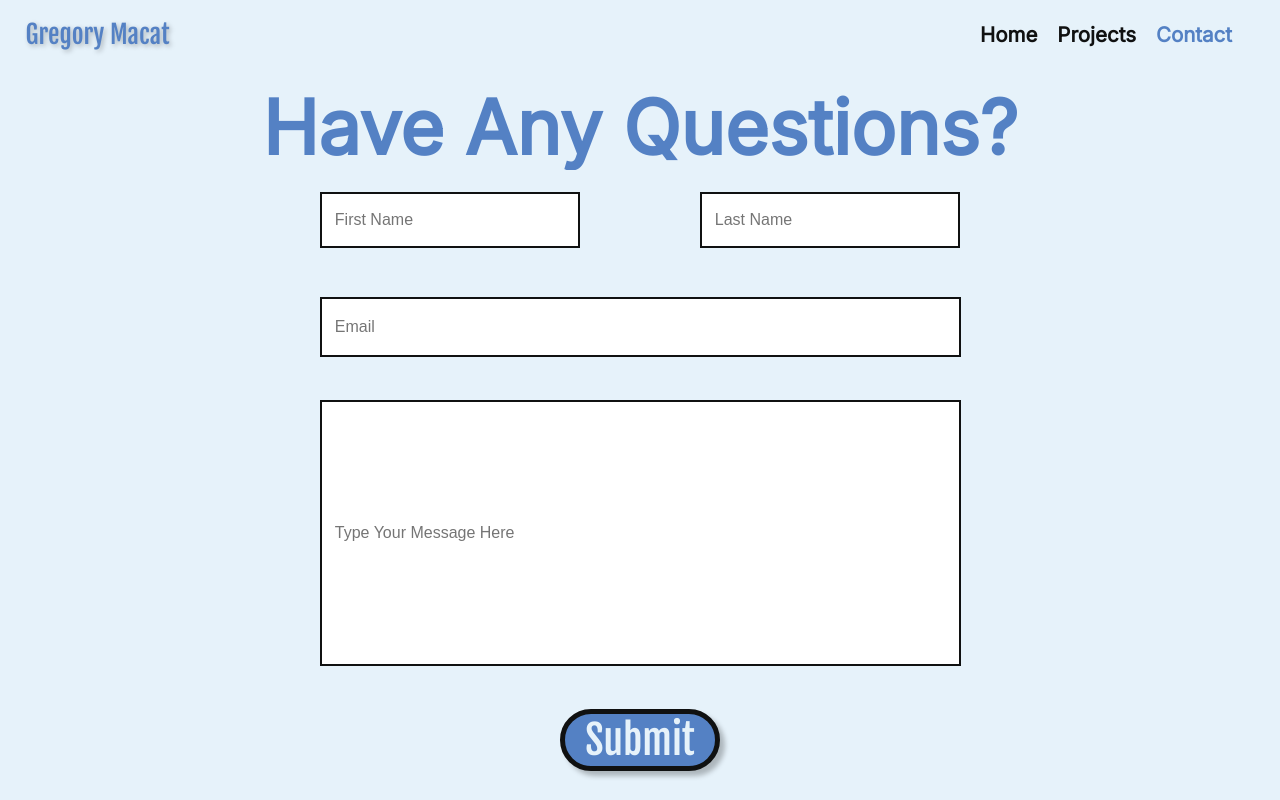
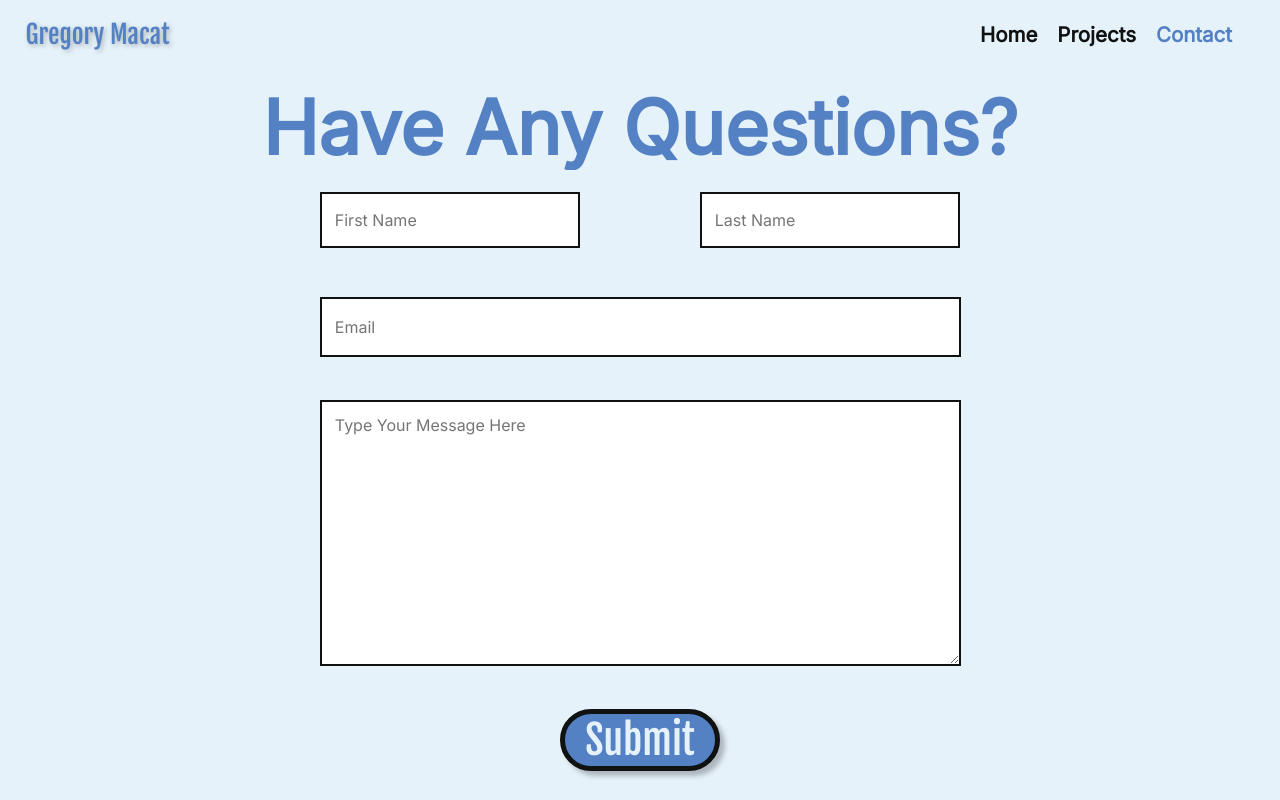
Before and after one commit to gregorymacat/portfolio, a React app: page / in a window 1280 px wide. Both pictures are taken after a click on the element "Contact". Built offline with nearby package versions, Linux system fonts and the light colour scheme.

Commit message:
Fixed textarea

```diff
--- a/src/components/ContactForm/ContactForm.css
+++ b/src/components/ContactForm/ContactForm.css
@@ -24,9 +24,10 @@
   font-weight: 700;
   line-height: normal;
 }
-.contact-form input {
+.contact-form input, .contact-form textarea {
   border: 2px solid #101111;
   background: #FFF;
+  font-family: "Inter", sans-serif;
 }
 .name-inputs {
   display: flex;
--- a/src/components/ContactForm/ContactForm.jsx
+++ b/src/components/ContactForm/ContactForm.jsx
@@ -42,7 +42,7 @@ function ContactForm() {
           <input id="last-name-input" placeholder="Last Name" onChange={handleChange}></input>
         </div>
         <input id="email-input" placeholder="Email" onChange={handleChange}></input>
-        <input id="inquiry-input" type="text-area" placeholder="Type Your Message Here" onChange={handleChange}></input>
+        <textarea id="inquiry-input" placeholder="Type Your Message Here" onChange={handleChange}></textarea>
         <button type="submit">Submit</button>
       </form>
     </div>
```
